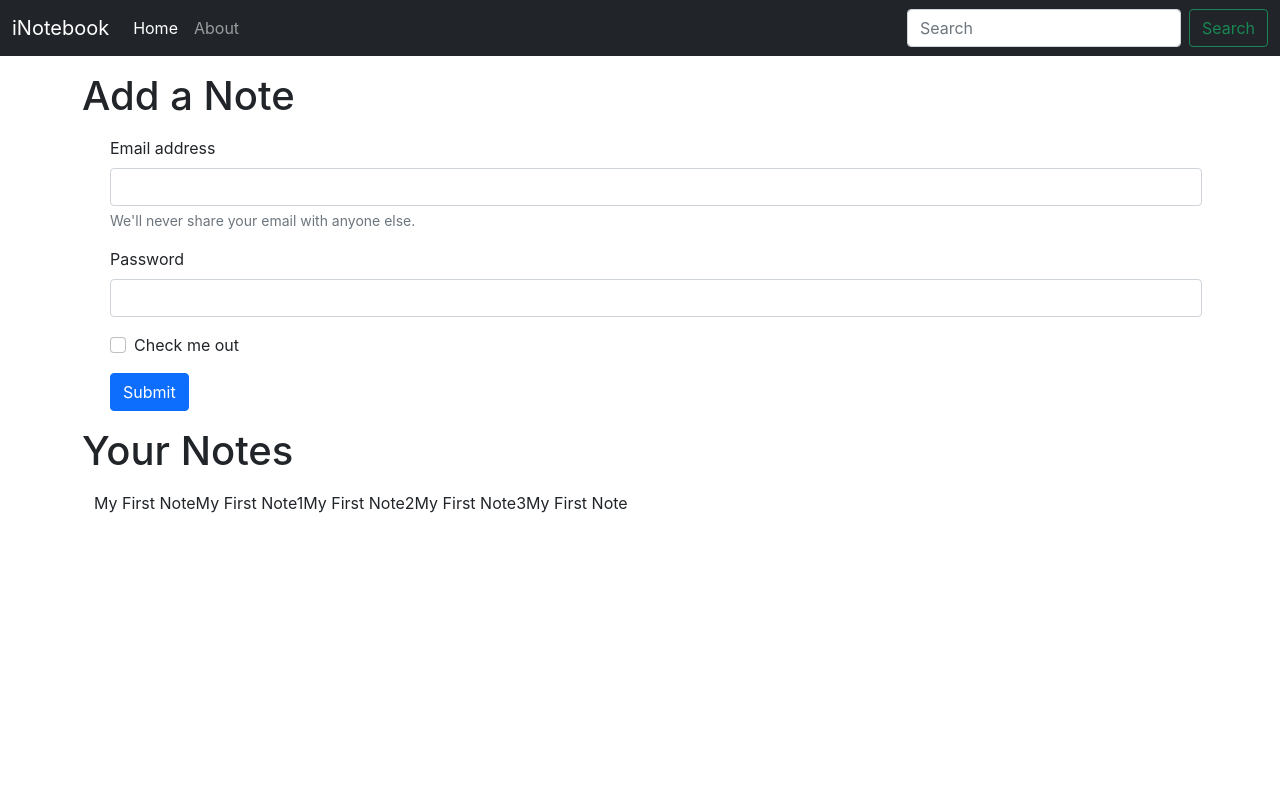
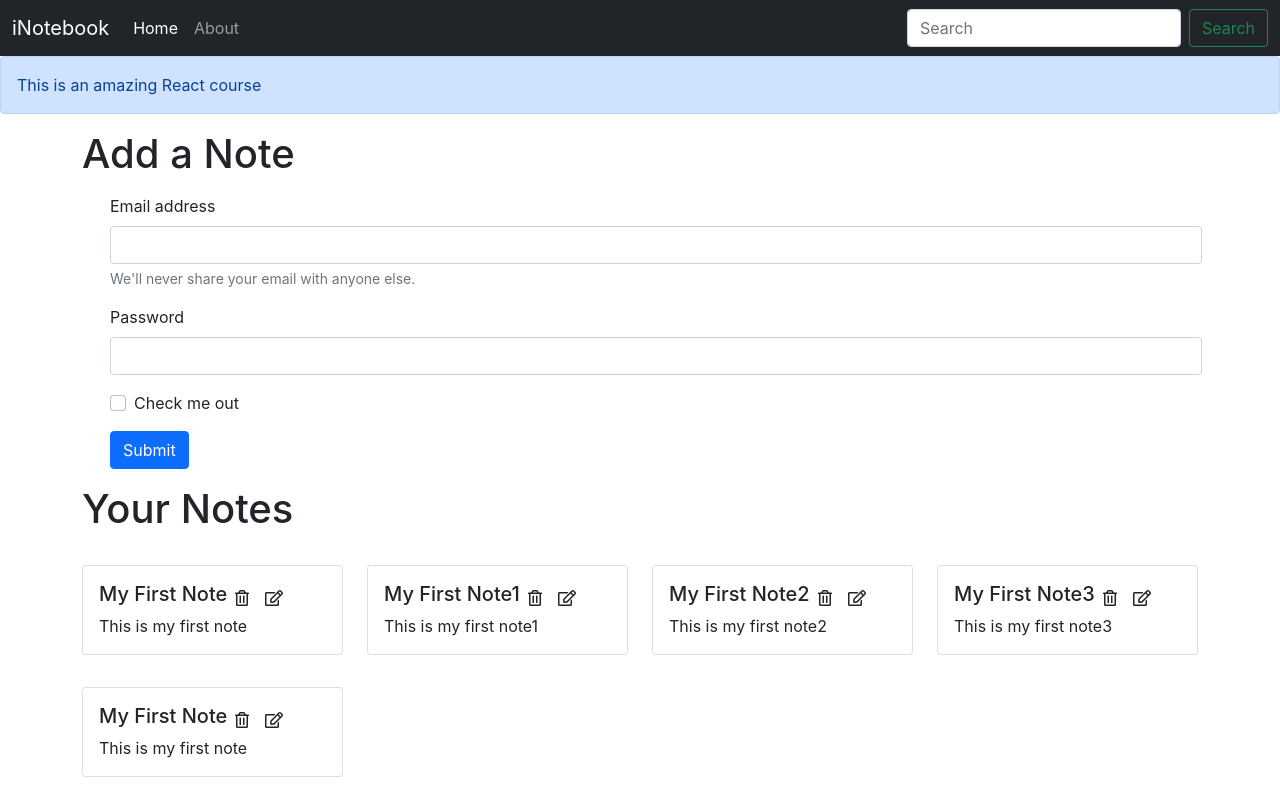
Before and after one commit to ViceMarauder/iNotebook, a React (Create React App) app: page / in a window 1280 px wide. Built offline with nearby package versions, Linux system fonts and the light colour scheme.

Commit message:
Add Font Awesome and some refactoring

```diff
--- a/package.json
+++ b/package.json
@@ -3,6 +3,9 @@
   "version": "0.1.0",
   "private": true,
   "dependencies": {
+    "@fortawesome/free-regular-svg-icons": "^5.15.4",
+    "@fortawesome/free-solid-svg-icons": "^5.15.4",
+    "@fortawesome/react-fontawesome": "^0.1.17",
     "@testing-library/jest-dom": "^5.16.1",
     "@testing-library/react": "^12.1.2",
     "@testing-library/user-event": "^13.5.0",
--- a/src/App.js
+++ b/src/App.js
@@ -9,6 +9,7 @@ import Navbar from './components/Navbar';
 import Home from './components/Home';
 import About from './components/About';
 import NoteState from './Context/notes/NotesState';
+import Alert from './components/Alert';
 
 function App() {
   return (
@@ -16,6 +17,7 @@ function App() {
       <NoteState>
         <BrowserRouter>
           <Navbar></Navbar>
+          <Alert message="This is an amazing React course"/>
           <div className="container">
             <Routes>
               <Route exact path="/" element={<Home />} />
--- /dev/null
+++ b/src/components/Alert.js
@@ -0,0 +1,11 @@
+import React from 'react';
+
+const Alert = (props) => {
+    return <div>
+        <div class="alert alert-primary" role="alert">
+            {props.message}
+        </div>
+    </div>;
+};
+
+export default Alert;
--- a/src/components/Home.js
+++ b/src/components/Home.js
@@ -1,33 +1,28 @@
-import React,{ useContext } from 'react';
-import noteContext from '../Context/notes/noteContext';
+import React from 'react';
+import Notes from './Notes';
 
 const Home = () => {
-  const context = useContext(noteContext);
-  const {notes, setnotes} = context;
   return <div>
     <h1 className="my-3">Add a Note</h1>
     <div className="container my-3 mx-3">
       <form>
-        <div class="mb-3">
-          <label for="exampleInputEmail1" class="form-label">Email address</label>
-          <input type="email" class="form-control" id="exampleInputEmail1" aria-describedby="emailHelp" />
-          <div id="emailHelp" class="form-text">We'll never share your email with anyone else.</div>
+        <div className="mb-3">
+          <label htmlFor="exampleInputEmail1" className="form-label">Email address</label>
+          <input type="email" className="form-control" id="exampleInputEmail1" aria-describedby="emailHelp" />
+          <div id="emailHelp" className="form-text">We'll never share your email with anyone else.</div>
         </div>
-        <div class="mb-3">
-          <label for="exampleInputPassword1" class="form-label">Password</label>
-          <input type="password" class="form-control" id="exampleInputPassword1" />
+        <div className="mb-3">
+          <label htmlFor="exampleInputPassword1" className="form-label">Password</label>
+          <input type="password" className="form-control" id="exampleInputPassword1" />
         </div>
-        <div class="mb-3 form-check">
-          <input type="checkbox" class="form-check-input" id="exampleCheck1" />
-          <label class="form-check-label" for="exampleCheck1">Check me out</label>
+        <div className="mb-3 form-check">
+          <input type="checkbox" className="form-check-input" id="exampleCheck1" />
+          <label className="form-check-label" htmlFor="exampleCheck1">Check me out</label>
         </div>
-        <button type="submit" class="btn btn-primary">Submit</button>
+        <button type="submit" className="btn btn-primary">Submit</button>
       </form>
     </div>
-    <h1 className="my-3">Your Notes</h1>
-    <div className="container my-3">
-      {notes.map((notes)=>{return notes.title})}
-    </div>
+    <Notes/>
   </div>;
 };
 
--- /dev/null
+++ b/src/components/Noteitem.js
@@ -0,0 +1,21 @@
+import React from 'react';
+import { FontAwesomeIcon } from '@fortawesome/react-fontawesome'
+import { faTrashAlt, faEdit } from '@fortawesome/free-regular-svg-icons';
+
+const Noteitem = (props) => {
+    const { note } = props;
+    return <div className="col-md-3">
+        <div className="card my-3">
+            <div className="card-body">
+                <div className="d-flex align-items-center">
+                    <h5 className="card-title">{note.title}</h5>
+                    <FontAwesomeIcon icon={faTrashAlt} className="mx-2" role="button" />
+                    <FontAwesomeIcon icon={faEdit} className="mx-2" role="button" />
+                </div>
+                <p className="card-text">{note.description}</p>
+            </div>
+        </div>
+    </div>;
+};
+
+export default Noteitem;
--- /dev/null
+++ b/src/components/Notes.js
@@ -0,0 +1,16 @@
+import React, { useContext } from 'react';
+import noteContext from '../Context/notes/noteContext';
+import Noteitem from './Noteitem';
+
+const Notes = () => {
+    const context = useContext(noteContext);
+    const { notes, setnotes } = context;
+    return <div>
+        <h1 className="my-3">Your Notes</h1>
+        <div className="row my-3">
+            {notes.map((note) => { return <Noteitem key={note._id} note={note} /> })}
+        </div>
+    </div>;
+};
+
+export default Notes;
```
Also changed, not shown: 2 other files (tests, documents, lock files or other folders).
